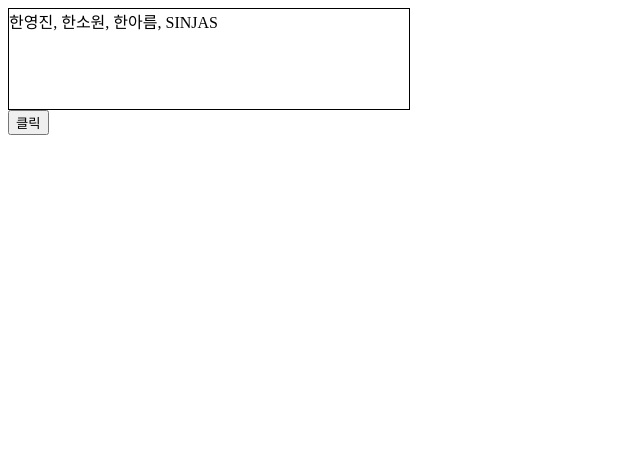
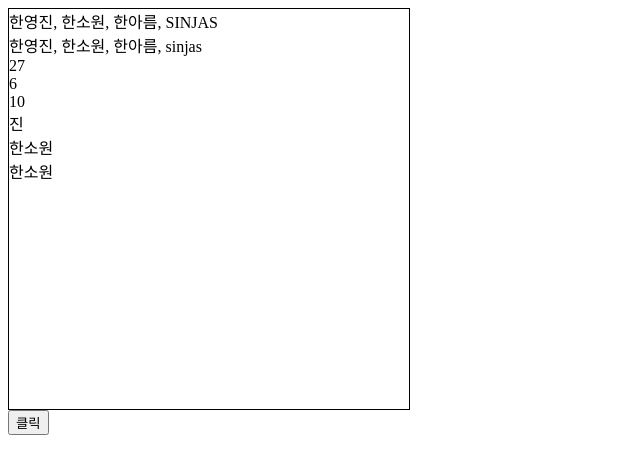
Before and after one commit to coconut510/webKH, a plain HTML site: page HTML/HTML_prac/JsTest/WebContent/jsPrac_test_0502.html in a window 1280 px wide. Both pictures are taken after a click on the button "클릭". Shown: the whole page, without its empty margins (0-640 px from the left). Drawn offline with Linux system fonts and the light colour scheme.

Commit message:
수지갤러리 2

```diff
--- a/HTML/HTML_prac/JsTest/WebContent/jsPrac_test_0502.html
+++ b/HTML/HTML_prac/JsTest/WebContent/jsPrac_test_0502.html
@@ -5,15 +5,25 @@
     <title>Insert title here</title>
     </head>
     <body>
-     <div id="div1" style="border:1px solid black; height:100px; width:400px;">
-         한영진, 한소원, 한아름, sinjas
+     <div id="div1" style="border:1px solid black; height:400px; width:400px;">한영진, 한소원, 한아름, Sinjas
      </div>
      <button onclick="stringFunction();">클릭</button>
      <script>
         function stringFunction()
          {
              var div = document.getElementById("div1");
-             div.innerHTML=div.innerHTML.toUpperCase();
+             var result ="";
+             result +=div.innerHTML.toUpperCase() + "<br>";
+             result +=div.innerHTML.toLowerCase()+ "<br>";
+             result +=div.innerHTML.length+ "<br>";
+             result +=div.innerHTML.indexOf('소')+ "<br>";
+             result +=div.innerHTML.lastIndexOf('한')+ "<br>";
+             result +=div.innerHTML.charAt(2)+ "<br>";
+             result +=div.innerHTML.substring(5,8)+ "<br>";
+
+             var arr = div.innerHTML.split(",");
+             result +=arr[1]+ "<br>";
+             div.innerHTML = result;
          }
      </script>
     </body>
--- a/HTML/HTML_prac/suzyGallery/WebContent/CSS/indexNew.css
+++ b/HTML/HTML_prac/suzyGallery/WebContent/CSS/indexNew.css
@@ -52,7 +52,8 @@
             display:flex;
         }
         #main .entireBG div{
-            flex-grow: 2;
+            flex-grow: 1;
+            width:32%;
             margin:0.1rem;
         }
 
@@ -119,4 +120,7 @@
           #main .entireBG {
             display: block;
           }
+            #main .entireBG div{
+                width:100%;
+            }
         }
```
Also changed, not shown: HTML/HTML_prac/suzyGallery/WebContent/indexNew.html (+2 -3 lines).
